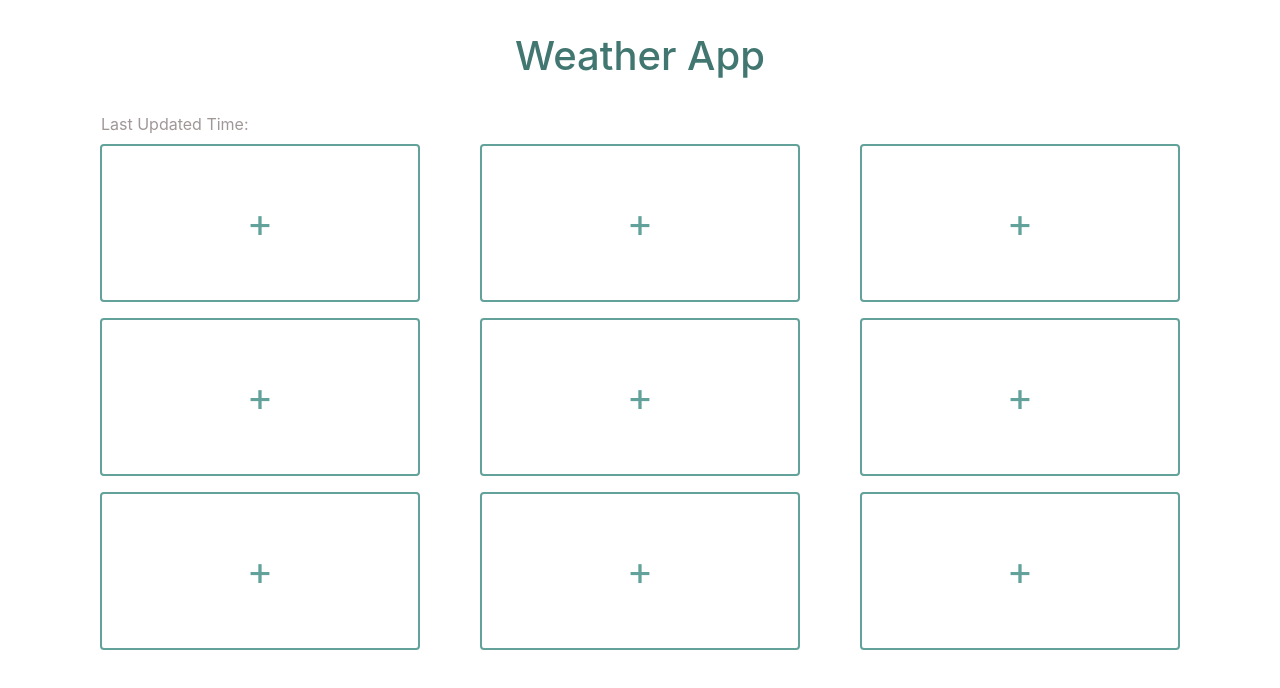
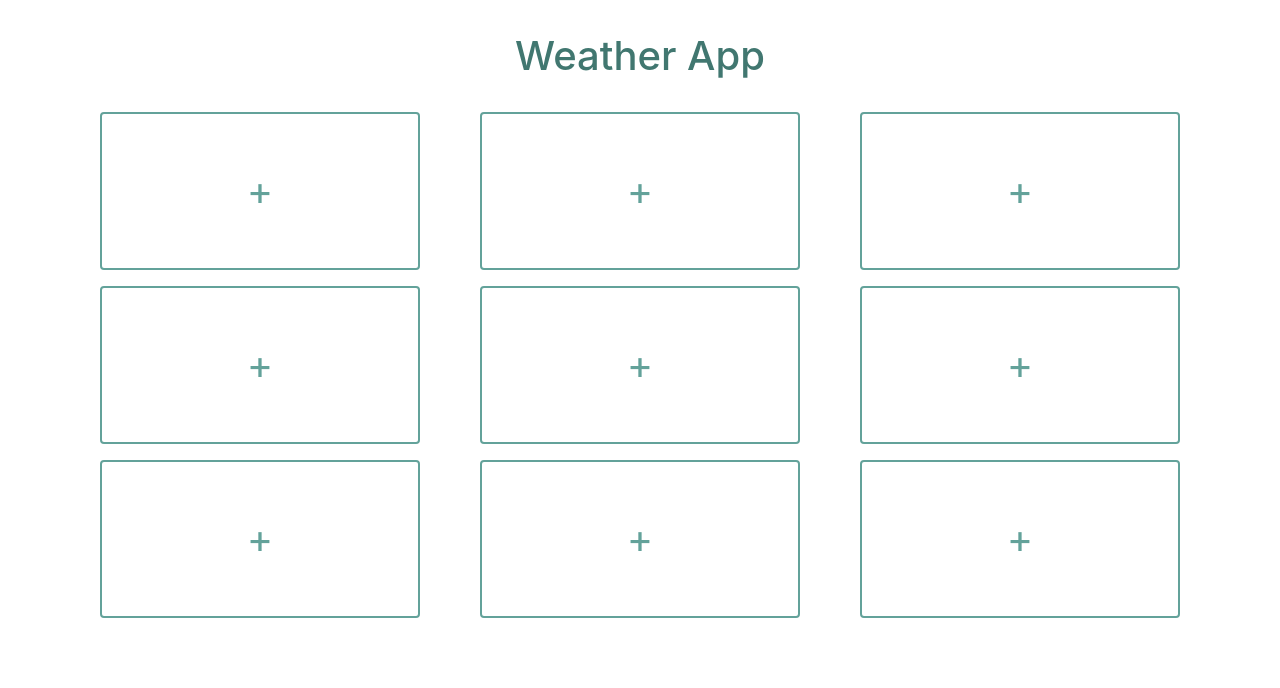
Before and after one commit to Dilli25/WeatherApp, an Angular app: page / in a window 1280 px wide. Shown: the top 688 px of the page. Built offline with nearby package versions, Linux system fonts and the light colour scheme.

Commit message:
hide updated time

```diff
--- a/src/app/app.component.html
+++ b/src/app/app.component.html
@@ -1,2 +1,3 @@
+
 <h1 class="m-3 p-3 text-center header-title">Weather App</h1>
 <app-home></app-home>
--- a/src/app/app.component.ts
+++ b/src/app/app.component.ts
@@ -6,5 +6,4 @@ import { Component } from '@angular/core';
   styleUrls: ['./app.component.scss']
 })
 export class AppComponent {
-
 }
--- a/src/app/home/home.component.html
+++ b/src/app/home/home.component.html
@@ -1,5 +1,5 @@
 <div class="container">
-    <div class="ml-3 pb-2 updated-time">Last Updated Time: {{updatedDataTime | date:'short' }}</div>
+    <div *ngIf="showTime" class="ml-3 pb-2 updated-time">Last Updated Time: {{updatedDataTime | date:'short' }}</div>
     <div class="row">
         <div class="col-lg-4 col-md-6 col-sm-12" *ngFor="let panel of weatherData">
             <div class="form-group">
--- a/src/app/home/home.component.ts
+++ b/src/app/home/home.component.ts
@@ -1,4 +1,4 @@
-import { Component, OnInit, Input } from '@angular/core';
+import { Component, OnInit, Input, Output, EventEmitter } from '@angular/core';
 import { WeatherModel } from '../models/weatherModel';
 import { Data } from '@angular/router';
 import { ApiService } from '../api.service';
@@ -17,6 +17,7 @@ export class HomeComponent implements OnInit {
   id:any;
   panelCount:number=environment.panelCount;
   updatedDataTime:string;
+  showTime:boolean=false;
 
   constructor(private weatherService:ApiService) {
     for (let i = 0; i < this.panelCount; i++) {
@@ -26,12 +27,15 @@ export class HomeComponent implements OnInit {
 
   ngOnInit() {
     const storedData = this.getFromStorage();
+
     if(storedData != null ){
       this.weatherData = JSON.parse(storedData);
       this.updatedDataTime= (new Date()).toString();
       this.triggerSchedule();
+      this.showTime=true;
     }else{
       this.weatherData=  this.tempWeatherData;
+      this.showTime=false;
     }
   }
   getCityWeatherData(cityWeatherData) {
@@ -39,6 +43,7 @@ export class HomeComponent implements OnInit {
       if (item.id == cityWeatherData.id)
         this.weatherData[index] = cityWeatherData;
         this.updatedDataTime= (new Date()).toString();
+        this.showTime=true;
     })
     this.callIntervalMethod();
     this.storeWeatherData();
```
